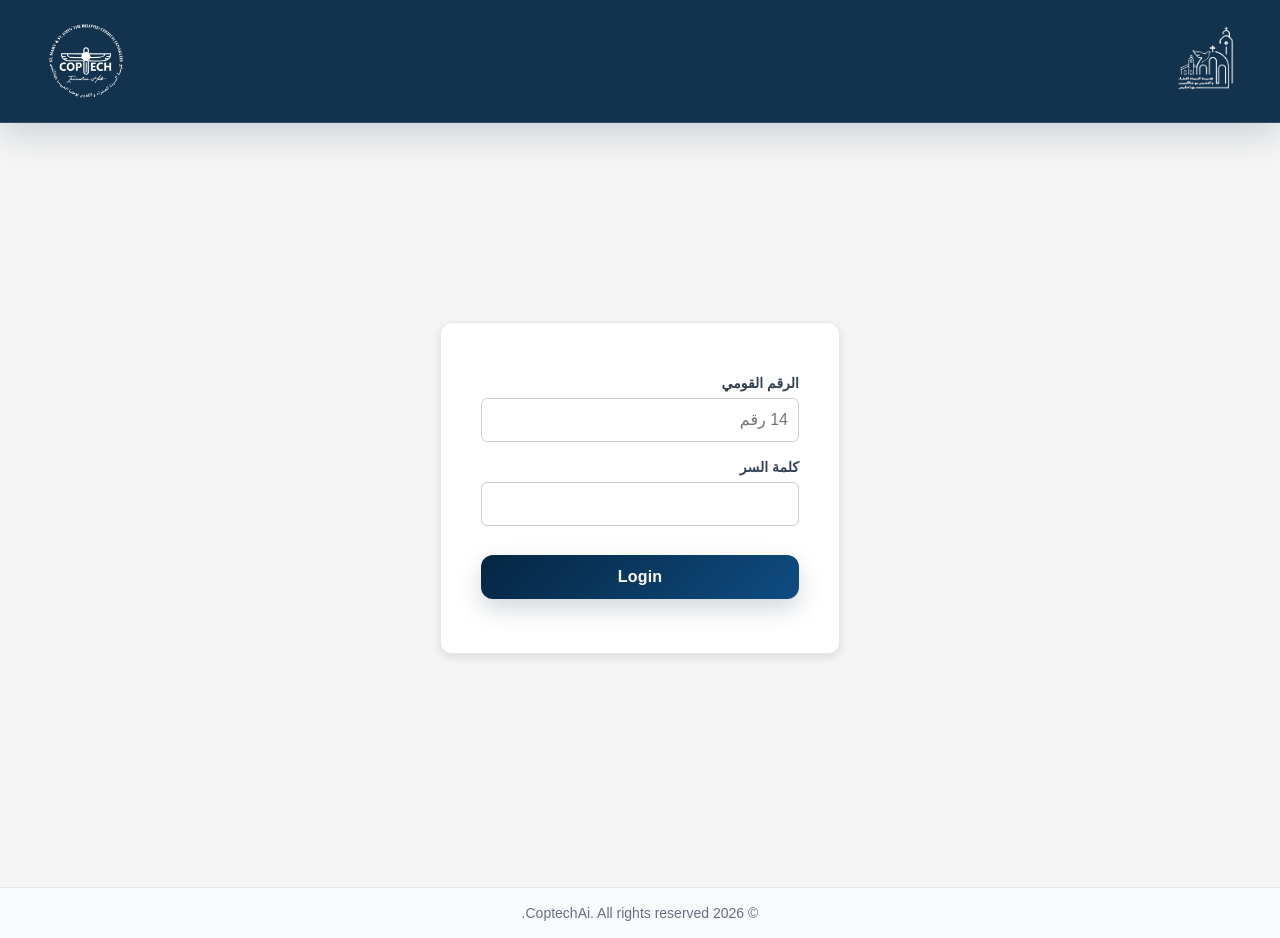
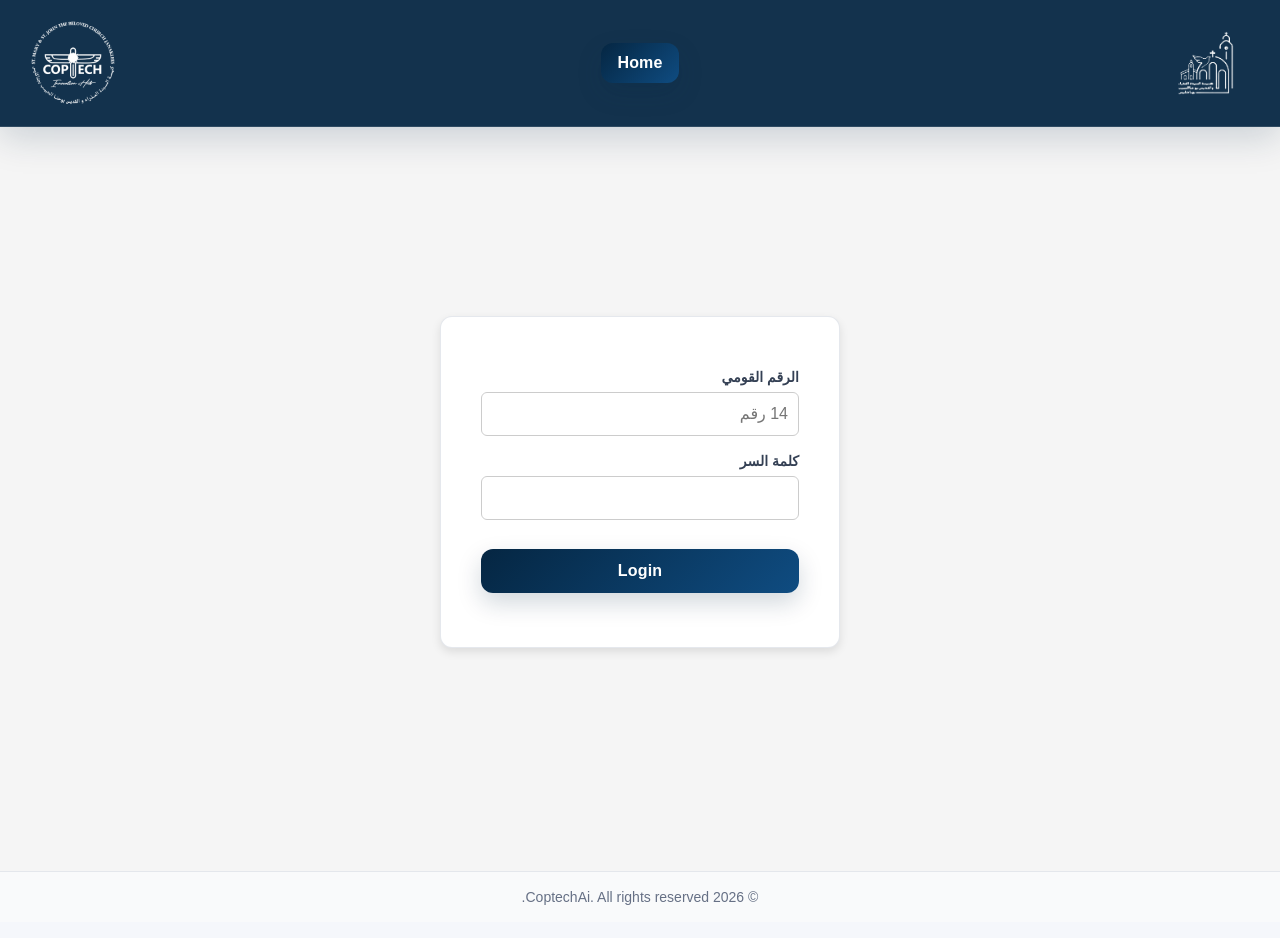
Before and after one commit to daviddhany/website-mahragan, a website: page public/student-login.html in a window 1280 px wide. Drawn offline with Linux system fonts and the light colour scheme.

Commit message:
Update student-login.html

```diff
--- a/public/student-login.html
+++ b/public/student-login.html
@@ -10,7 +10,7 @@
     /* ===== Header ===== */
     header.site-header {
       display: flex;
-      justify-content: space-between; /* logos at edges */
+      justify-content: space-between;
       align-items: center;
       background-color: #052642;
       padding: 10px 20px;
@@ -18,8 +18,24 @@
 
     .header-left img,
     .header-right img {
-      height: 80px; /* make logos bigger */
+      height: 90px; /* bigger logos */
       width: auto;
+      display: block;
+    }
+
+    .header-center {
+      text-align: center;
+    }
+
+    .header-center .btn-nav {
+      background: linear-gradient(180deg, #0a3a6b, #052642);
+      color: white;
+      border: none;
+      padding: 10px 20px;
+      border-radius: 8px;
+      font-size: 16px;
+      text-decoration: none;
+      cursor: pointer;
     }
 
     /* ===== Main Login Card ===== */
@@ -33,7 +49,7 @@
       display: flex;
       justify-content: center;
       align-items: center;
-      height: calc(100vh - 100px); /* header space */
+      height: calc(100vh - 120px); /* adjust for header height */
     }
 
     .card {
@@ -87,6 +103,17 @@
       color: #888;
       font-size: 13px;
     }
+
+    /* Responsive tweaks */
+    @media(max-width: 480px) {
+      .header-left img, .header-right img {
+        height: 70px;
+      }
+      .header-center .btn-nav {
+        font-size: 14px;
+        padding: 8px 16px;
+      }
+    }
   </style>
 </head>
 
@@ -95,6 +122,11 @@
     <div class="header-left">
       <img src="/public/logo-left.png" alt="Logo Left">
     </div>
+
+    <div class="header-center">
+      <a href="/" class="btn-nav">Home</a>
+    </div>
+
     <div class="header-right">
       <img src="/public/logo-right.png" alt="Logo Right">
     </div>
```
